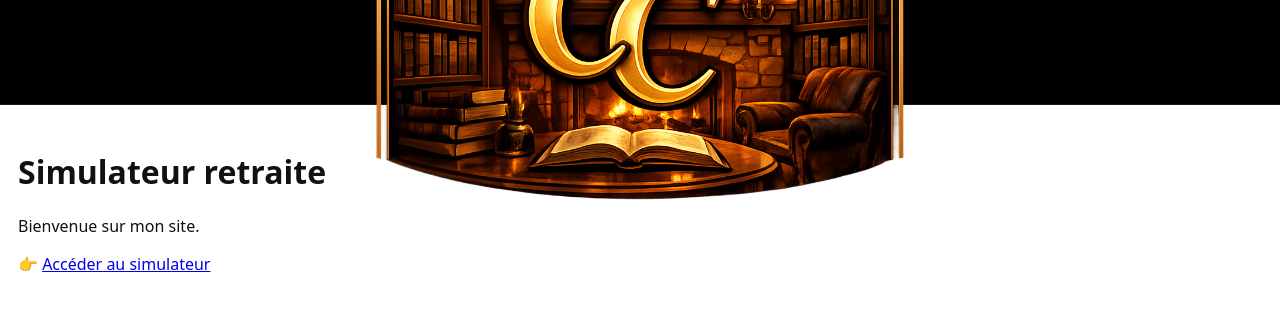
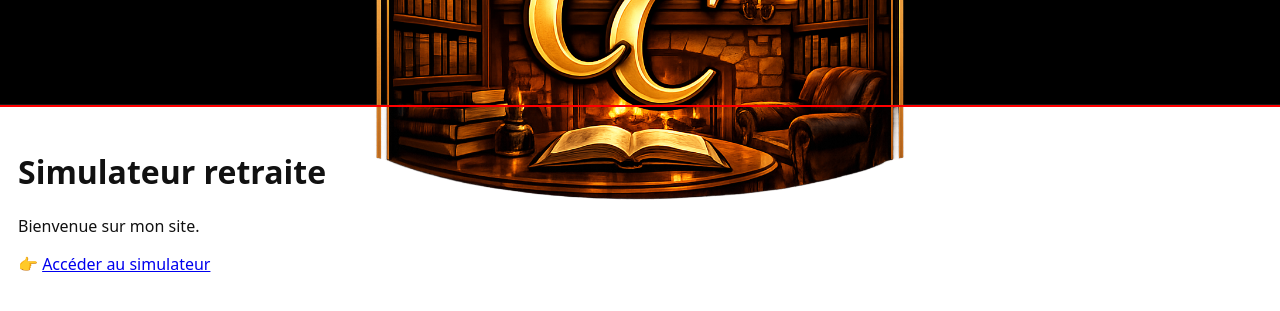
Before and after one commit to Romain-Borie/bibliotheque_CC.com, a Jekyll site: the page built from index.md, in a window 1280 px wide. Shown: the top 311 px of the page. Built offline with Jekyll 4.4.1, drawn with Linux system fonts in a browser that asks for light colours.

Commit message:
Update test site.css

```diff
--- a/assets/css/site.css
+++ b/assets/css/site.css
@@ -1,3 +1,6 @@
+/* TEST TEMPORAIRE : doit te mettre un cadre rouge autour du header */
+header.topbar { outline: 2px solid red !important; }
+
 /* ===== Header : barre noire + logo ===== */
 header.topbar {
   position: sticky; top: 0; z-index: 1000;
```
